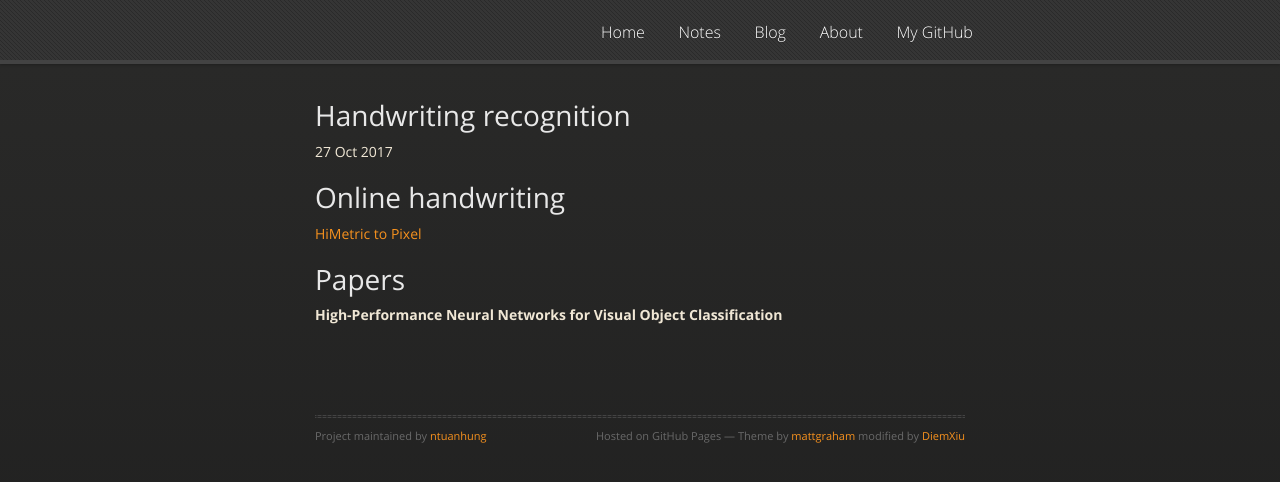
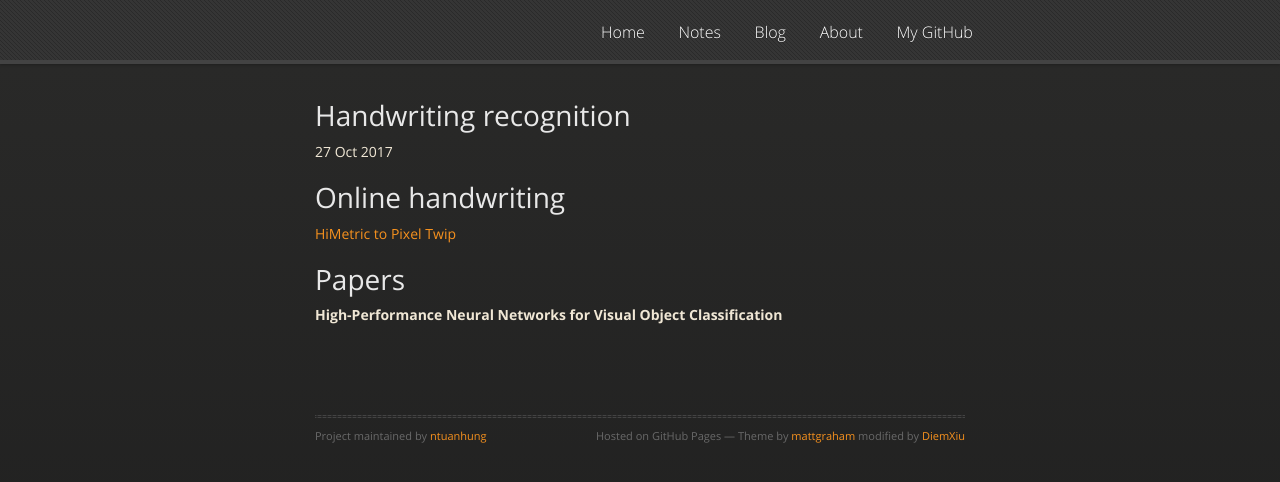
Before and after one commit to ntuanhung/ntuanhung.github.io, a Jekyll site: the page built from _posts/handwriting_recognition/2017-10-27-handwriting-recognition.md, in a window 1280 px wide. Shown: the top 482 px of the page. Built offline with Jekyll 4.4.1, drawn with Linux system fonts in a browser that asks for light colours; nearby versions of some CDN libraries.

Commit message:
Update 2017-10-27-handwriting-recognition.md

```diff
--- a/_posts/handwriting_recognition/2017-10-27-handwriting-recognition.md
+++ b/_posts/handwriting_recognition/2017-10-27-handwriting-recognition.md
@@ -7,6 +7,7 @@ date: 2017-10-27
 # Online handwriting
 
 [HiMetric to Pixel](https://www.experts-exchange.com/questions/20024530/50-pts-Win32-API-Converting-HiMetric-to-Pixel.html)
+[Twip](https://www.google.co.jp/search?q=what+is+Twips&client=safari&rls=en&dcr=0&source=lnms&sa=X&ved=0ahUKEwia0bP-tcjWAhXBbbwKHflxB9wQ_AUICSgA&biw=1051&bih=862&dpr=1)
 
 # Papers
 
```
